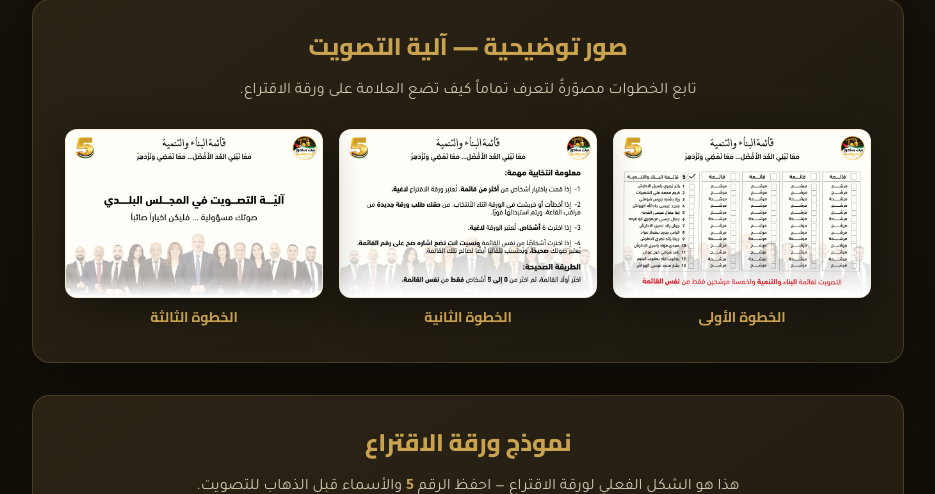
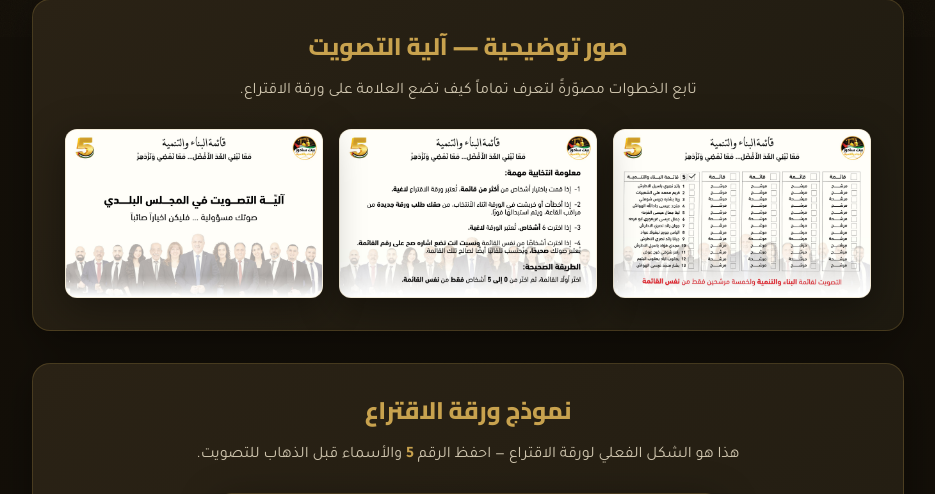
Before and after one commit to jamalalshayeb/Beitssahour-no5, a Flask app: page /how-to-vote in a window 1280 px wide. Shown: the part 763-1257 px from the top of the page, without its empty margins (172-1107 px from the left). Run offline with Flask 3, Linux system fonts and the light colour scheme; data comes from the database, SQL or seed files in the repository.

Commit message:
Remove step captions from how-to-vote image gallery
Per user request: the three illustrated-steps images now render
without "الخطوة الأولى/الثانية/الثالثة" labels, in the gallery
and in the lightbox.

Co-Authored-By: Claude Opus 4.7 (1M context) <noreply@anthropic.com>

```diff
--- a/templates/how_to_vote.html
+++ b/templates/how_to_vote.html
@@ -41,31 +41,25 @@
             </p>
             <div class="howto-gallery">
                 <figure class="howto-figure">
-                    <a href="{{ url_for('static', filename='img/howto-01.jpg') }}"
-                       class="howto-zoom" data-caption="الخطوة الأولى">
+                    <a href="{{ url_for('static', filename='img/howto-01.jpg') }}" class="howto-zoom">
                         <img src="{{ url_for('static', filename='img/howto-01.jpg') }}"
-                             alt="آلية التصويت — الخطوة الأولى"
+                             alt="آلية التصويت"
                              loading="lazy">
                     </a>
-                    <figcaption>الخطوة الأولى</figcaption>
                 </figure>
                 <figure class="howto-figure">
-                    <a href="{{ url_for('static', filename='img/howto-02.jpg') }}"
-                       class="howto-zoom" data-caption="الخطوة الثانية">
+                    <a href="{{ url_for('static', filename='img/howto-02.jpg') }}" class="howto-zoom">
                         <img src="{{ url_for('static', filename='img/howto-02.jpg') }}"
-                             alt="آلية التصويت — الخطوة الثانية"
+                             alt="آلية التصويت"
                              loading="lazy">
                     </a>
-                    <figcaption>الخطوة الثانية</figcaption>
                 </figure>
                 <figure class="howto-figure">
-                    <a href="{{ url_for('static', filename='img/howto-03.jpg') }}"
-                       class="howto-zoom" data-caption="الخطوة الثالثة">
+                    <a href="{{ url_for('static', filename='img/howto-03.jpg') }}" class="howto-zoom">
                         <img src="{{ url_for('static', filename='img/howto-03.jpg') }}"
-                             alt="آلية التصويت — الخطوة الثالثة"
+                             alt="آلية التصويت"
                              loading="lazy">
                     </a>
-                    <figcaption>الخطوة الثالثة</figcaption>
                 </figure>
             </div>
 
```
